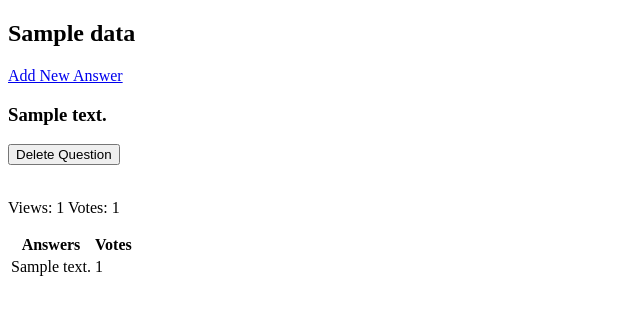
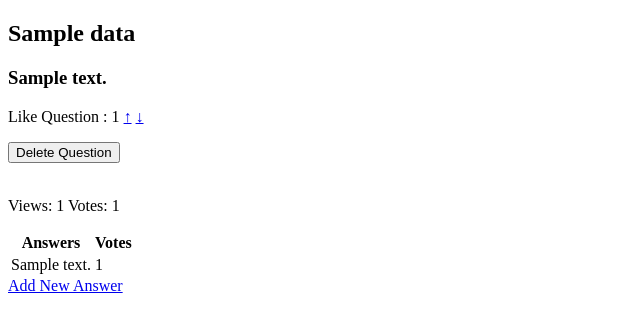
Before and after one commit to CodecoolGlobal/ask-mate-3-python-oliviakovacs, a Flask app: template templates/question_by_id.html in a window 1280 px wide. Shown: the top 332 px of the page, without its empty margins (0-640 px from the left). Run offline with Flask 2, Linux system fonts and the light colour scheme; the template is opened without the code that fills it: most values are stand-ins (such as "Sample title", 1, 10 or a date in 2020).

Commit message:
This commit will make question like/dislike worke.

```diff
--- a/server.py
+++ b/server.py
@@ -37,7 +37,7 @@ def main_page():
 def display_question(id):
     question = data_manager.get_question_by_id(id)
     answers = data_manager.get_answers_by_question_id(id)
-    return render_template("question_by_id.html", question=question, answers=answers)
+    return render_template("question_by_id.html", question=question, answers=answers, id=id)
 
 
 @app.route("/add-question", methods=["POST", "GET"])
@@ -119,13 +119,15 @@ def delete_answer(answer_id):
 
 @app.route('/question/<question_id>/vote_up')
 def vote_up_question(question_id):
-    data_manager.change_vote_by_id(question_id, "question", "increase")
+    change = 1
+    data_manager.change_vote_by_id(["question", question_id,  change, "id"])
     return redirect(url_for("display_question", id=question_id))
 
 
 @app.route('/question/<question_id>/vote_down')
 def vote_down_question(question_id):
-    data_manager.change_vote_by_id(question_id, "question", "decrease")
+    change = -1
+    data_manager.change_vote_by_id(["question", question_id,  change, "id"])
     return redirect(url_for("display_question", id=question_id))
 
 
--- a/templates/question_by_id.html
+++ b/templates/question_by_id.html
@@ -6,8 +6,12 @@
     <div>
         {%  for data in question %}
         <h2> {{ data.title }} </h2>
-            <div> <a href="/question/{{ data.id }}/new-answer">Add New Answer</a></div>
         <h3> {{ data.message }} </h3>
+            <p>
+        <span>Like Question :</span> <span> {{ question.vote_number }}</span>
+        <a href="/question/{{ id }}/vote_up">↑</a>
+        <a href="/question/{{ id }}/vote_down">↓</a>
+    </p>
         <form action="/question/{{ data.id }}/delete">
             <input type="submit" value="Delete Question" /><br><br>
         </form>
@@ -23,4 +27,5 @@
             {% endfor %}
     </table>
     </div>
+    <div> <a href="/question/{{ id }}/new-answer">Add New Answer</a></div>
 {% endblock %}
```
Also changed, not shown: data_manager.py (+11 -0 lines).
